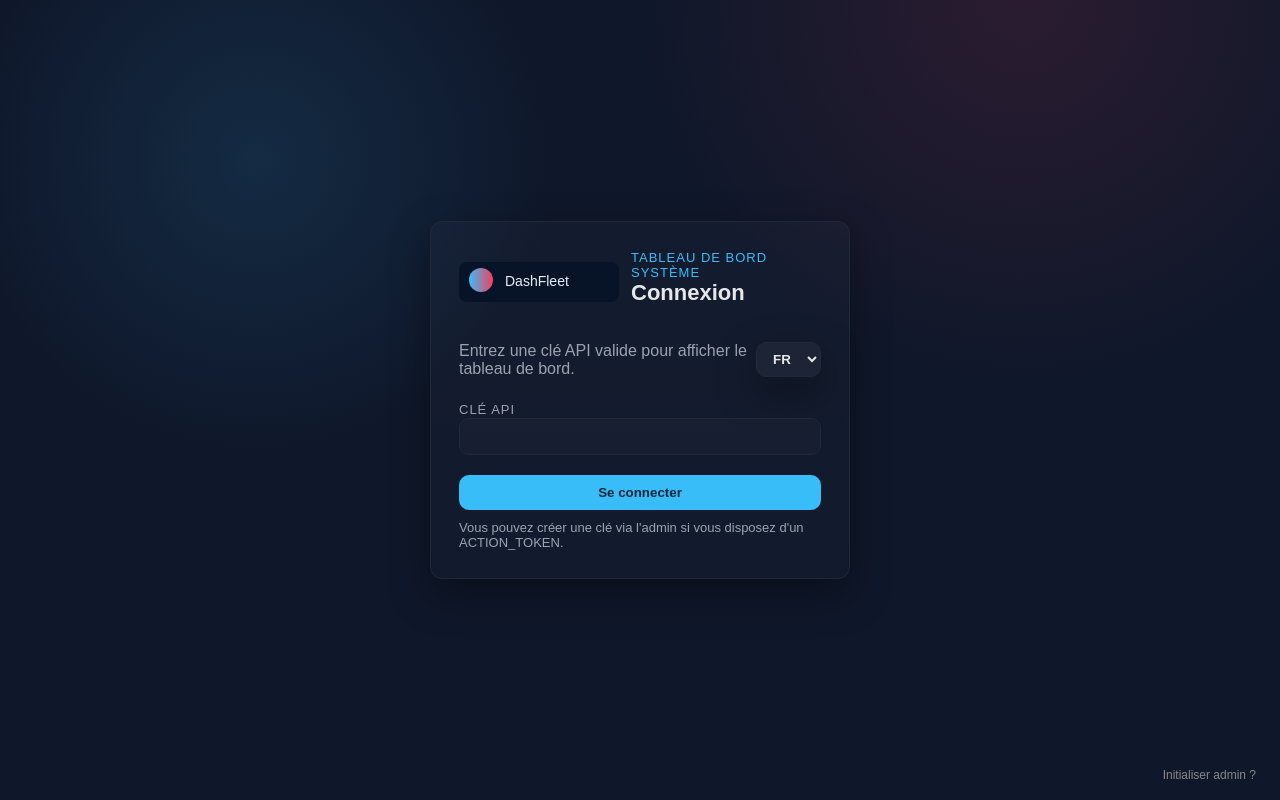
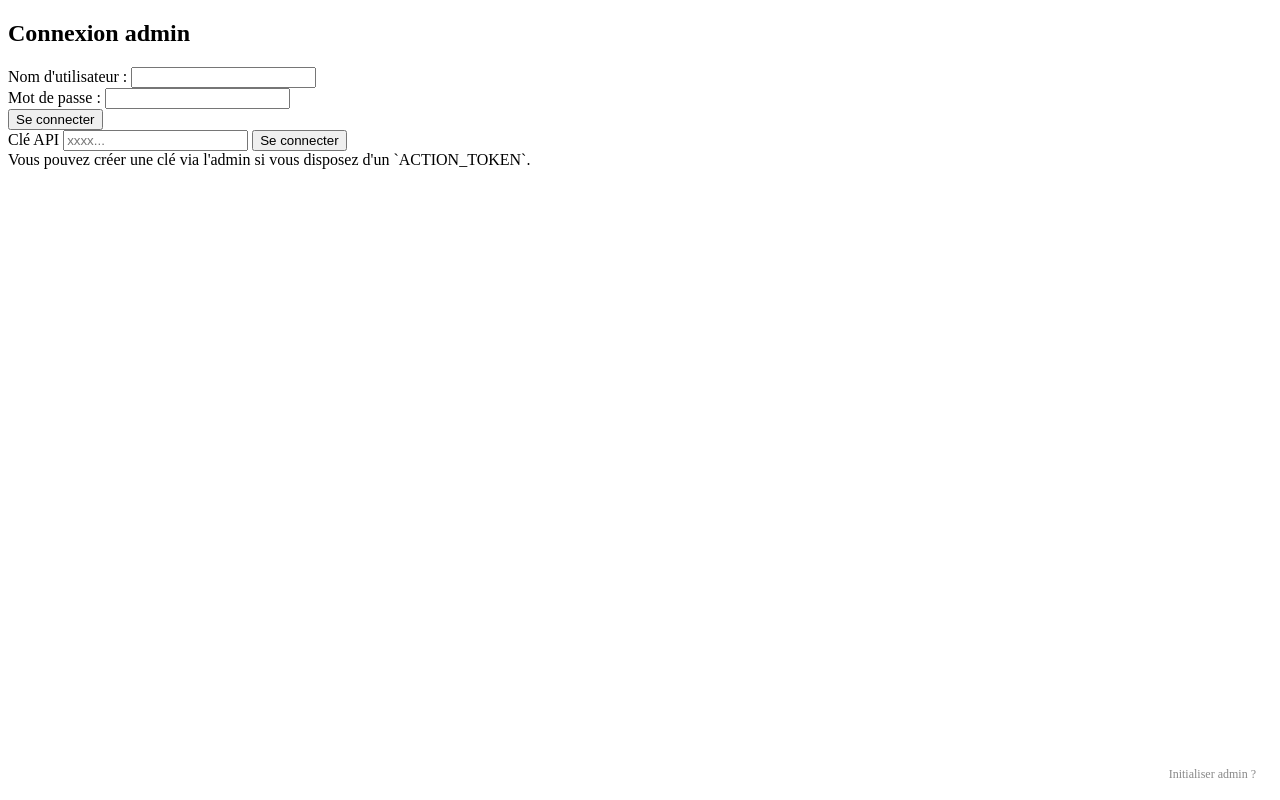
Before and after one commit to BunaTech-G/Dash-Fleet, a Flask app: template templates/login.html in a window 1280 px wide. Run offline with Flask 2, Linux system fonts and the light colour scheme; the template is opened without the code that fills it, so the values that code supplies are empty.

Commit message:
fix: simplifier l'accès au dashboard et ajouter l'authentification admin

```diff
--- a/main.py
+++ b/main.py
@@ -906,31 +906,8 @@ def print_stats(stats: Dict[str, object]) -> None:
 
 @app.route("/")
 def dashboard() -> str:
-    # Si PUBLIC_READ est activé, accès libre au dashboard
-    public_read = os.environ.get("PUBLIC_READ", "false").lower() in ("1", "true", "yes")
-    if public_read:
-        return render_template("index.html")
-
-    # Vérifier s'il existe une organisation
-    try:
-        conn = sqlite3.connect(str(FLEET_DB_PATH))
-        cur = conn.cursor()
-        cur.execute('SELECT COUNT(*) FROM organizations')
-        count = cur.fetchone()[0]
-        conn.close()
-    except Exception as e:
-        logging.error(f"Erreur accès DB pour dashboard: {e}")
-        count = 0
-    if count == 0:
-        # Rediriger vers la page de setup admin si aucune organisation
-        from flask import redirect, url_for
-        return redirect(url_for('setup_admin'))
-
-    # Sinon, session requise
-    sid = request.cookies.get('dashfleet_sid')
-    if sid and _get_org_for_session(sid):
-        return render_template("index.html")
-    return render_template("login.html")
+    # Accès libre au dashboard (aucune authentification requise)
+    return render_template("index.html")
 
 
 @app.route("/history")
@@ -1184,15 +1161,14 @@ def api_revoke_key():
         return jsonify({"error": "db error"}), 500
 
 
+
+# Accès libre à l'admin (aucune authentification requise)
 @app.route("/admin/orgs")
 def admin_orgs():
-    """Simple admin UI for organizations and API keys."""
     return render_template("admin_orgs.html")
-
 
 @app.route("/admin/tokens")
 def admin_tokens():
-    """Admin UI to manage agent download tokens."""
     return render_template("admin_tokens.html")
 
 
--- a/templates/login.html
+++ b/templates/login.html
@@ -1,43 +1,27 @@
-<!doctype html>
+<!DOCTYPE html>
 <html lang="fr">
 <head>
-  <meta charset="utf-8" />
-  <meta name="viewport" content="width=device-width,initial-scale=1" />
-  <title>Connexion - DashFleet</title>
-  <link rel="stylesheet" href="/static/style.css">
-  <style>
-    /* Small overrides to centre the auth card */
-    .auth-wrap { min-height: 100vh; display:flex; align-items:center; justify-content:center; padding:40px; }
-    .auth-card { width:420px; max-width:96%; padding:28px; border-radius:12px; background:linear-gradient(180deg, rgba(255,255,255,0.02), rgba(255,255,255,0.01)); border:1px solid var(--border); box-shadow:var(--shadow); }
-    .auth-card h2 { margin:0 0 8px; font-size:22px }
-    .auth-hint { color:var(--muted); margin-bottom:14px }
-    .auth-field { margin-bottom:12px }
-    .auth-input { width:100%; padding:10px 12px; border-radius:10px; border:1px solid var(--border); background: rgba(255,255,255,0.02); color:var(--text); }
-    .auth-btn { margin-top:8px; width:100%; padding:10px; border-radius:10px; border:none; background:var(--accent); color:#04263a; font-weight:700; cursor:pointer }
-    .auth-error { margin-top:10px; color:#ffb4b4; font-weight:600 }
-    .small { font-size:13px; color:var(--muted); margin-top:8px }
-  </style>
+    <meta charset="UTF-8">
+    <title>Connexion Admin</title>
 </head>
-<body class="">
-    <div id="toast" class="toast" role="status" aria-live="polite" style="display:none;position:fixed;top:24px;left:50%;transform:translateX(-50%);background:var(--accent);color:#04263a;padding:14px 24px;border-radius:12px;z-index:9999;font-weight:600;box-shadow:0 8px 30px rgba(0,0,0,0.18);font-size:1.1em;min-width:220px;text-align:center;"></div>
-  <div class="page auth-wrap">
-    <div class="auth-card">
-      <div class="header" style="display:flex;align-items:center;gap:12px;margin-bottom:12px">
-        <img src="/static/logo.svg" alt="DashFleet" style="height:40px;" />
-        <div>
-          <div class="eyebrow">Tableau de bord système</div>
-          <h2 id="login-title">Connexion</h2>
-        </div>
-      </div>
-      <div style="display:flex;justify-content:space-between;align-items:center;margin-bottom:8px">
-        <p id="login-hint" class="auth-hint">Entrez une clé API valide pour afficher le tableau de bord.</p>
-        <select id="lang" class="lang-select" aria-label="Langue">
-          <option value="fr">FR</option>
-          <option value="en">EN</option>
-        </select>
-      </div>
-
-      <div class="auth-field">
+<body>
+    <h2>Connexion admin</h2>
+    <form method="post">
+        <label>Nom d'utilisateur : <input type="text" name="username" required></label><br>
+        <label>Mot de passe : <input type="password" name="password" required></label><br>
+        <button type="submit">Se connecter</button>
+    </form>
+    {% with messages = get_flashed_messages() %}
+      {% if messages %}
+        <ul>
+        {% for message in messages %}
+          <li>{{ message }}</li>
+        {% endfor %}
+        </ul>
+      {% endif %}
+    {% endwith %}
+</body>
+</html>
         <label for="api_key" class="label">Clé API</label>
         <input id="api_key" class="auth-input" type="text" placeholder="xxxx..." autocomplete="off" aria-label="Clé API" tabindex="1" />
       </div>
```
Also changed, not shown: auth_demo.py (added, +94 -0 lines), templates/init_admin.html (added, +15 -0 lines).
